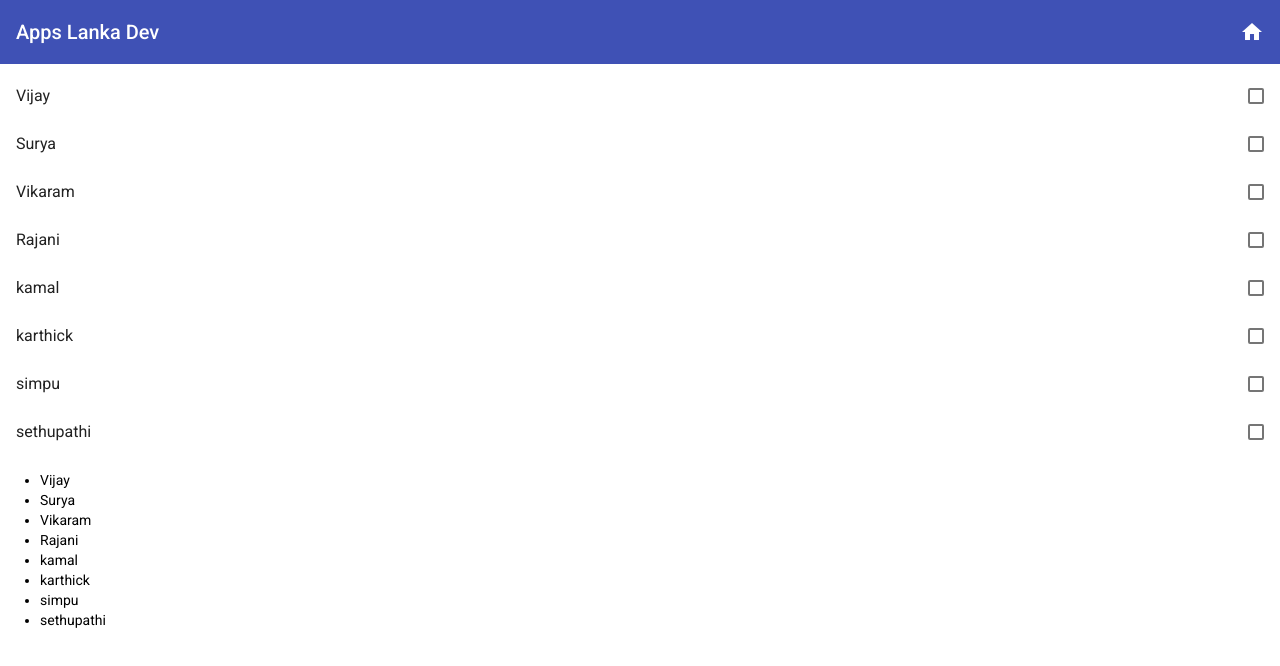
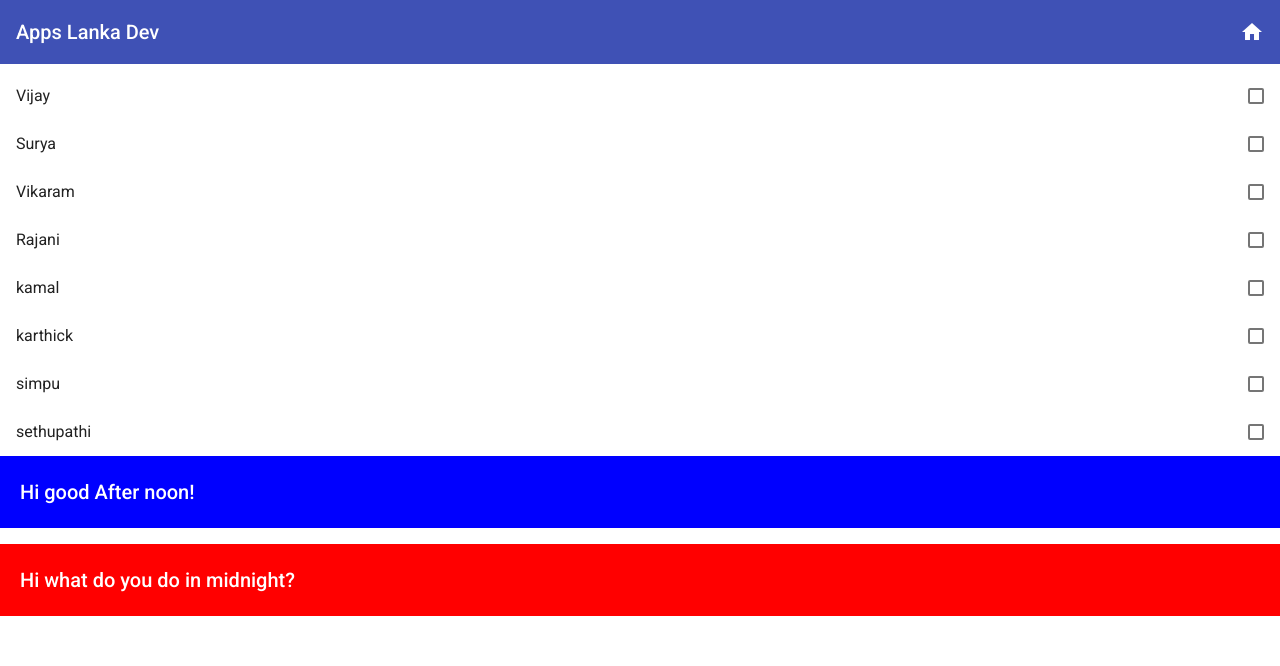
Before and after one commit to appslankadev/Angular, an Angular app: page / in a window 1280 px wide. Shown: the top 666 px of the page. Built offline with nearby package versions, Linux system fonts and the light colour scheme.

Commit message:
added if contion

```diff
--- a/src/app/app.component.html
+++ b/src/app/app.component.html
@@ -12,12 +12,14 @@
   </mat-list-option>
 </mat-selection-list>
 
-<ul>
-  <li *ngFor="let h of heroes"> {{ h }}</li>
-</ul>
+<h2 *ngIf="time == 10" style="color:white;background-color: blue; padding: 20px;">
+  Hi Good morning!
+</h2>
 
-<!--
-<p *ngIf="heroes.length == 7">There are some heros!</p>
+<h2 *ngIf="time > 12" style="color:white;background-color: blue; padding: 20px;">
+  Hi good After noon!
+</h2>
 
-<p *ngIf="user == 'admin'">Can click this link</p>
-<p *ngIf="user == 'staff'">Hi dear staff, click this</p> -->
+<h2 *ngIf="time >= 23" style="color:white;background-color: red; padding: 20px;">
+  Hi what do you do in midnight?
+</h2>
--- a/src/app/app.component.ts
+++ b/src/app/app.component.ts
@@ -9,4 +9,5 @@ export class AppComponent {
   title = 'Appslanka Dev Portal';
   user = "staff";
   heroes : string[] = ['Vijay', 'Surya', 'Vikaram', 'Rajani', 'kamal', 'karthick', 'simpu', 'sethupathi'];
+  time: number= 23;
 }
```
